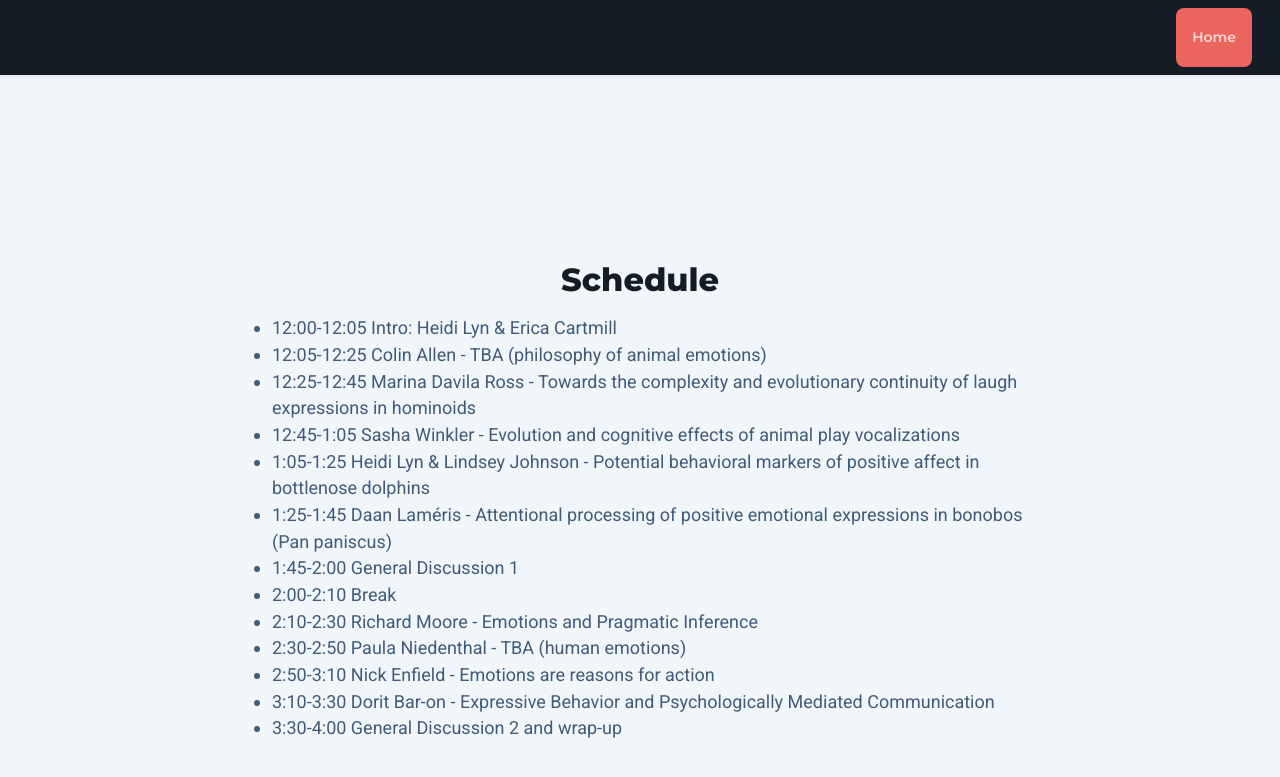
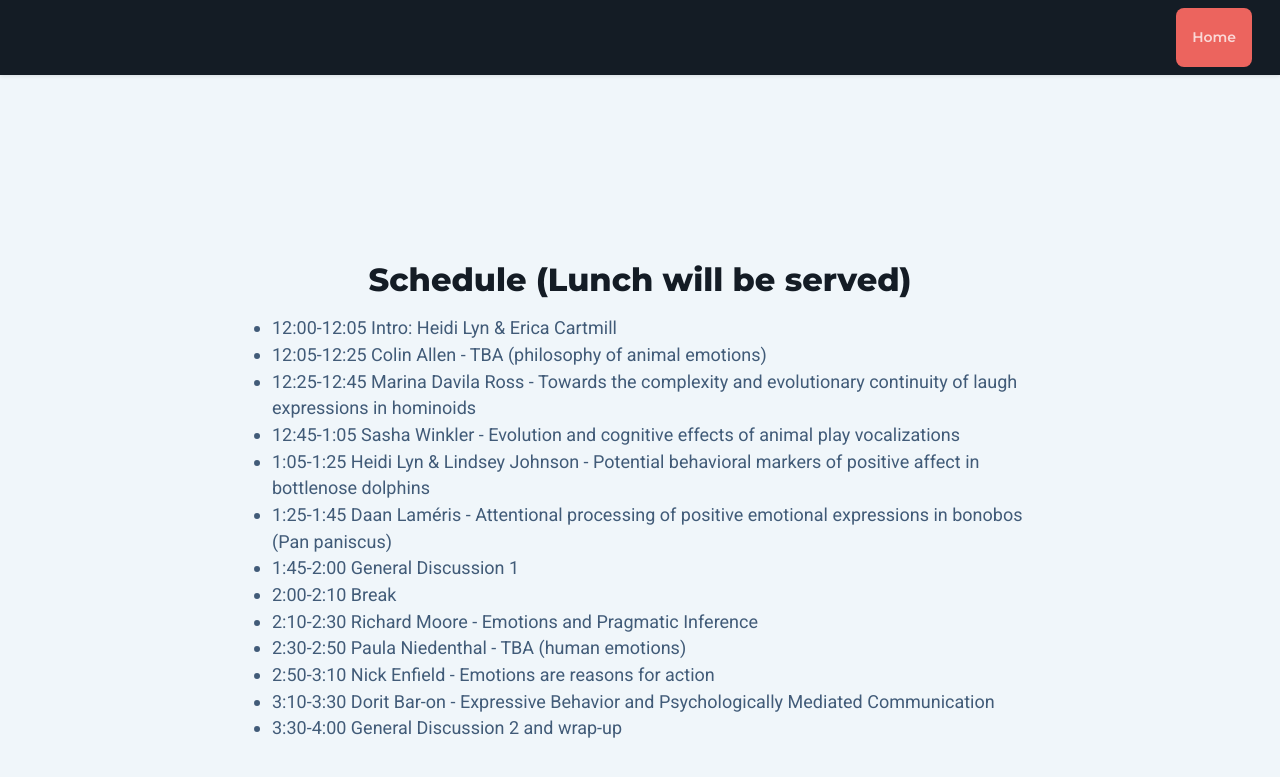
Before and after one commit to evolang2024/evolang2024.github.io, a Jekyll site: the page built from _pages/workshop_emolang.md, in a window 1280 px wide and 900 px high, scrolled down 959 px. Shown: the top 777 px of the window. Built offline with Jekyll 4.4.1, drawn with Linux system fonts in a browser that asks for light colours; nearby versions of some CDN libraries; library files that are not in the unit come from our copies.

Commit message:
Added lunch info to emolang workshop

```diff
--- a/_pages/workshop_emolang.md
+++ b/_pages/workshop_emolang.md
@@ -9,7 +9,7 @@ info:
         This workshop explores the potential evolutionary connections between signals of positive affect and language. Historically, emotion has been seen as a relatively intractable research topic, especially in nonhuman animals. When emotion has been studied, negative emotions have typically been the focus due to the clear associations of negative emotions like fear and pain with survival and fitness. But recent studies have explored the existence and potential functions of positive emotions in animals (e.g., Nelson et al. 2022). And recent methodological shifts have made studying affective states easier. For example, thermal imaging cameras allow for direct measurements of physiological arousal (Mota-Rojas et al. 2021; Travain & Valsecchi 2021), hormonal assays allow for direct measurement of slower systems to be measured, and even behavioral measures have seen strong improvements - for example, machine learning used for categorizing vocalizations and the cognitive bias test providing a window into optimism/pessimism.
         Human language was once considered separate from emotional vocalizations, but recent research has revealed many ways in which emotion plays a role in the production and comprehension of modern language (Majid 2012). Similar shifts in the field of animal communication set the stage for this workshop. Nonhuman animal communications have historically been dismissed as inflexible and directly tied to an emotional state (see discussion in Seyfarth & Cheney 2003). However, recent data has shown that many species have flexible vocalization systems that reflect emotional states but are also flexible and referential (Fedurek & Slocombe 2011; Cheney & Seyfarth 2018; Bergman et al 2019; Townsend et al. 2020). Recent studies have also cataloged similar structures in vocalizations across taxa that are associated with positive social contexts like play (Ross et al. 2010; Schwing et al. 2017; Winkler & Bryant 2021).
         Positive emotions and playful interactions have been suggested to broaden the contexts, thoughts, and actions of an individual while at the same time building their personal and social resources (Fredrickson, 1998). Play, laughter, and shared positive emotions in humans have been shown to be effective in building social community, and nonhuman animal vocalizations during play may similarly support social cohesion. Play signals also present some of the best evidence of pretense and semiotic transformation in non-human species (Beckoff & Allen 1998). Positive emotions (such as those found in play) may also support flexible learning through optimism boosts, impacting future actions in the physical and social domains. Researchers working in non-human animals are just beginning to study these emotional responses, and this workshop would allow dissemination of early findings as well as foster theoretical and methodological discussions that would shape the direction of future research."
-      - header: "Schedule"
+      - header: "Schedule (Lunch will be served)"
         subheader: "<ul>
             <li>12:00-12:05 Intro: Heidi Lyn & Erica Cartmill</li>
             <li>12:05-12:25 Colin Allen - TBA (philosophy of animal emotions)</li>
```
